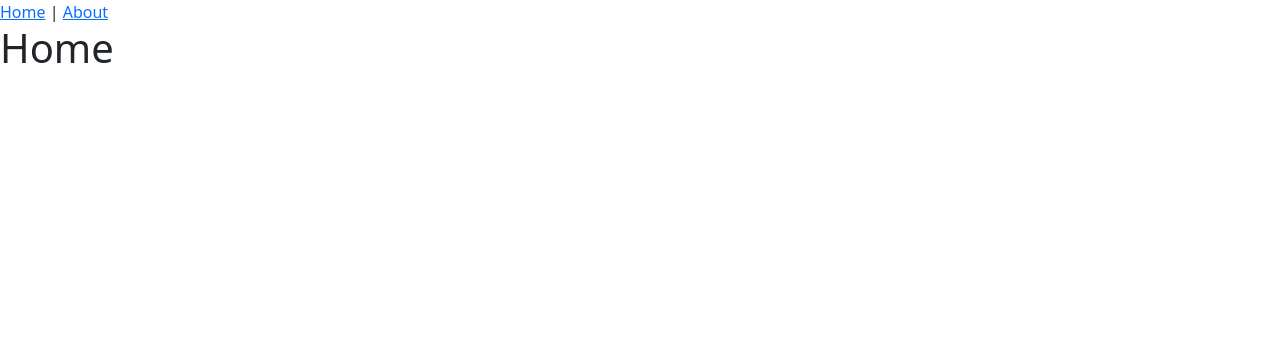
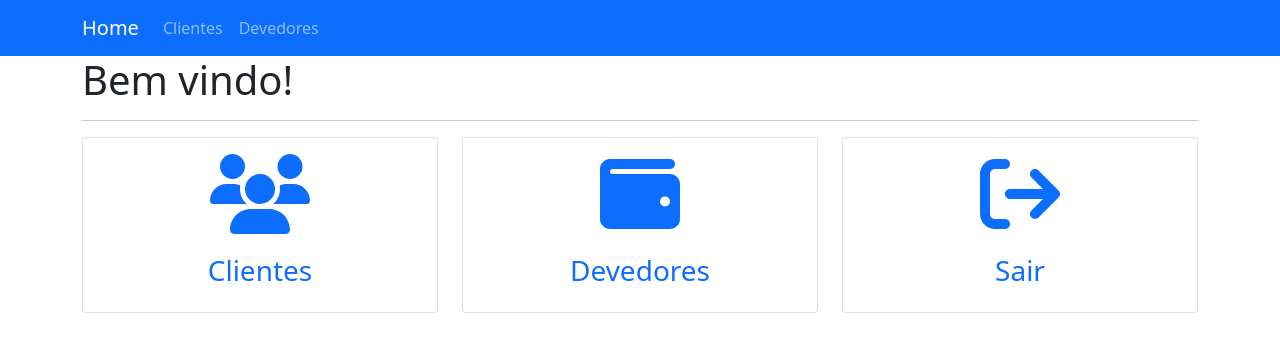
Before and after one commit to mauricio-jc/controle-carteiras, a Vue app: page / in a window 1280 px wide. Shown: the top 352 px of the page. Built offline with nearby package versions, Linux system fonts and the light colour scheme; sample sign-in values are in the browser's storage.

Commit message:
Feito login e logout.

```diff
--- a/package.json
+++ b/package.json
@@ -8,6 +8,9 @@
     "lint": "vue-cli-service lint"
   },
   "dependencies": {
+    "@fortawesome/fontawesome-svg-core": "^6.1.1",
+    "@fortawesome/free-solid-svg-icons": "^6.1.1",
+    "@fortawesome/vue-fontawesome": "^3.0.0-5",
     "axios": "^0.26.1",
     "core-js": "^3.8.3",
     "vue": "^3.2.13",
--- a/public/index.html
+++ b/public/index.html
@@ -1,5 +1,5 @@
 <!DOCTYPE html>
-<html lang="">
+<html lang="pt-BR">
   <head>
     <meta charset="utf-8">
     <meta http-equiv="X-UA-Compatible" content="IE=edge">
--- a/src/components/Navbar.vue
+++ b/src/components/Navbar.vue
@@ -1,6 +1,31 @@
 <template>
-    <nav>
-        <router-link to="/">Home</router-link> |
-        <router-link to="/about">About</router-link>
+    <nav class="navbar navbar-expand-lg navbar-dark bg-primary">
+        <div class="container">
+            <router-link to="/" class="navbar-brand">Home</router-link>
+            <button class="navbar-toggler" type="button" data-bs-toggle="collapse" data-bs-target="#navbarSupportedContent" aria-controls="navbarSupportedContent" aria-expanded="false" aria-label="Toggle navigation">
+                <span class="navbar-toggler-icon"></span>
+            </button>
+            <div class="collapse navbar-collapse" id="navbarSupportedContent">
+                <ul class="navbar-nav me-auto mb-2 mb-lg-0">
+                    <li class="nav-item">
+                        <router-link to="/about" class="nav-link">Clientes</router-link>
+                    </li>
+                    <li class="nav-item">
+                        <router-link to="/about" class="nav-link">Devedores</router-link>
+                    </li>
+                    <!-- <li class="nav-item dropdown">
+                        <a class="nav-link dropdown-toggle" href="#" id="navbarDropdown" role="button" data-bs-toggle="dropdown" aria-expanded="false">Dropdown</a>
+                        <ul class="dropdown-menu" aria-labelledby="navbarDropdown">
+                            <li><a class="dropdown-item" href="#">Action</a></li>
+                            <li><a class="dropdown-item" href="#">Another action</a></li>
+                            <li><hr class="dropdown-divider"></li>
+                            <li>
+                                <a class="dropdown-item" href="#">Something else here</a>
+                            </li>
+                        </ul>
+                    </li> -->
+                </ul>
+            </div>
+        </div>
     </nav>
 </template>
--- /dev/null
+++ b/src/enviroments/logged.js
@@ -0,0 +1,10 @@
+export function logged() {
+    const token = localStorage.getItem('token');
+    var isLogged = false;
+
+    if(token != null) {
+        isLogged = true;
+    }
+
+    return isLogged;
+}
--- a/src/main.js
+++ b/src/main.js
@@ -1,5 +1,13 @@
 import { createApp } from 'vue'
 import App from './App.vue'
 import router from './router'
+import { library } from '@fortawesome/fontawesome-svg-core'
+import { faSignOut, faUsers, faWallet } from '@fortawesome/free-solid-svg-icons'
+import { FontAwesomeIcon } from '@fortawesome/vue-fontawesome'
 
-createApp(App).use(router).mount('#app')
+library.add(faUsers, faWallet, faSignOut)
+
+createApp(App)
+.use(router)
+.component('font-awesome-icon', FontAwesomeIcon)
+.mount('#app')
--- a/src/router/index.js
+++ b/src/router/index.js
@@ -1,15 +1,11 @@
 import { createRouter, createWebHistory } from 'vue-router'
+import { logged } from '@/enviroments/logged';
 
 const Login = () => import('@/views/auth/Login.vue');
 const HomeView = () => import('@/views/HomeView.vue');
 const About = () => import('@/views/AboutView.vue');
 
-const token = localStorage.getItem('token');
-var isLogged = false;
-
-if(token != null) {
-    isLogged = true;
-}
+var isLogged = logged();
 
 const routes = [
     {
@@ -41,7 +37,9 @@ const router = createRouter({
 })
 
 router.beforeEach((to, from, next) => {
-    if(to.meta.requiresAuth) {
+    isLogged = logged();
+
+    if(to.matched.some(record => record.meta.requiresAuth)) {
         if (!isLogged) {
             next({
                 path: '/login'
@@ -52,7 +50,14 @@ router.beforeEach((to, from, next) => {
         }
     }
     else {
-        next()
+        if(isLogged && to.fullPath == '/login') {
+            next({
+                path: '/'
+            })
+        }
+        else {
+            next()
+        }
     }
 })
 
--- a/src/views/HomeView.vue
+++ b/src/views/HomeView.vue
@@ -1,7 +1,44 @@
 <template>
     <div>
         <Navbar/>
-        <h1>Home</h1>
+
+        <div class="container">
+            <h1>Bem vindo!</h1>
+            <hr>
+
+            <div class="row">
+                <div class="col-md-4">
+                    <router-link to="/">
+                        <div class="card">
+                            <div class="card-body text-center">
+                                <font-awesome-icon :icon="['fas', 'users']" size="5x" class="text-primary"/>
+                                <h3 class="card-title text-primary">Clientes</h3>
+                            </div>
+                        </div>
+                    </router-link>
+                </div>
+
+                <div class="col-md-4">
+                    <router-link to="/about">
+                        <div class="card">
+                            <div class="card-body text-center">
+                                <font-awesome-icon :icon="['fas', 'wallet']" size="5x" class="text-primary"/>
+                                <h3 class="card-title text-primary">Devedores</h3>
+                            </div>
+                        </div>
+                    </router-link>
+                </div>
+
+                <div class="col-md-4" @click="logout" style="cursor: pointer;">
+                    <div class="card">
+                        <div class="card-body text-center">
+                            <font-awesome-icon :icon="['fas', 'sign-out']" size="5x" class="text-primary"/>
+                            <h3 class="card-title text-primary">Sair</h3>
+                        </div>
+                    </div>
+                </div>
+            </div>
+        </div>
     </div>
 </template>
 
@@ -12,6 +49,26 @@ export default {
     name: 'HomeView',
     components: {
         Navbar
+    },
+    methods: {
+        logout() {
+            localStorage.removeItem('token');
+            this.$router.push('/login');
+        }
     }
 }
 </script>
+
+<style scoped>
+    a {
+        text-decoration: none;
+    }
+
+    a:hover {
+        color: #0d6efd;
+    }
+
+    h3 {
+        margin-top: 20px;
+    }
+</style>
--- a/src/views/auth/Login.vue
+++ b/src/views/auth/Login.vue
@@ -1,6 +1,6 @@
 <template>
     <div>
-        <div class="container">
+        <div class="container offset-md-4">
             <h1>Login</h1>
 
             <div class="card">
@@ -59,15 +59,12 @@
                 axios.post(url('/auth/login'), data)
                 .then(response => {
                     localStorage.setItem('token', response.data.access_token);
+                    this.$router.replace('/');
                 })
                 .catch(error => {
                     alert('Problemas ao acessar o sistema. Usuário ou senha incorretos.');
                 });
             }
-        },
-        beforeCreate() {
-            document.querySelector('html').setAttribute('style', 'height: 100%; background-color: #a90127;')
-            document.querySelector('body').setAttribute('style', 'height: 100%; background-color: #a90127;')
         }
     }
 </script>
@@ -75,13 +72,9 @@
 <style scoped>
     .container {
         padding-top: 150px;
-        display: flex;
-        flex-direction: column;
-        align-items: center;
     }
 
     h1 {
-        color: #fff;
         margin-bottom: 40px;
     }
 
```
Also changed, not shown: 1 other file (tests, documents, lock files or other folders).
